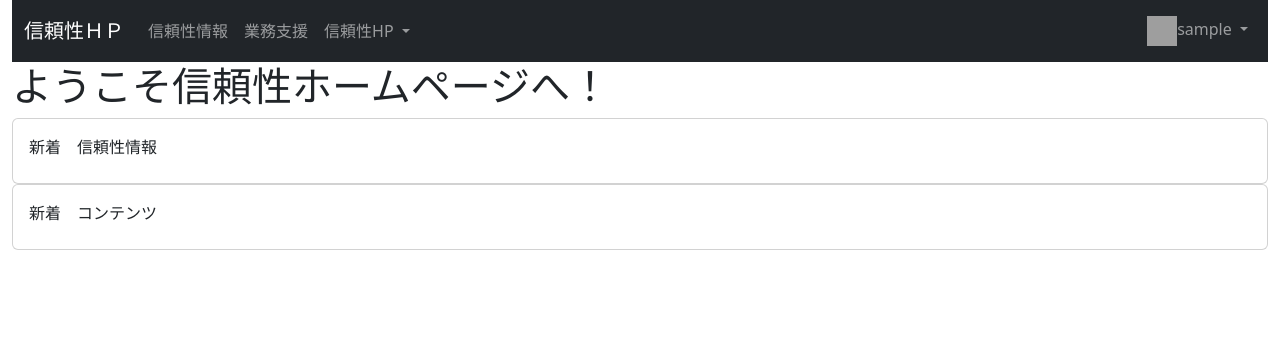
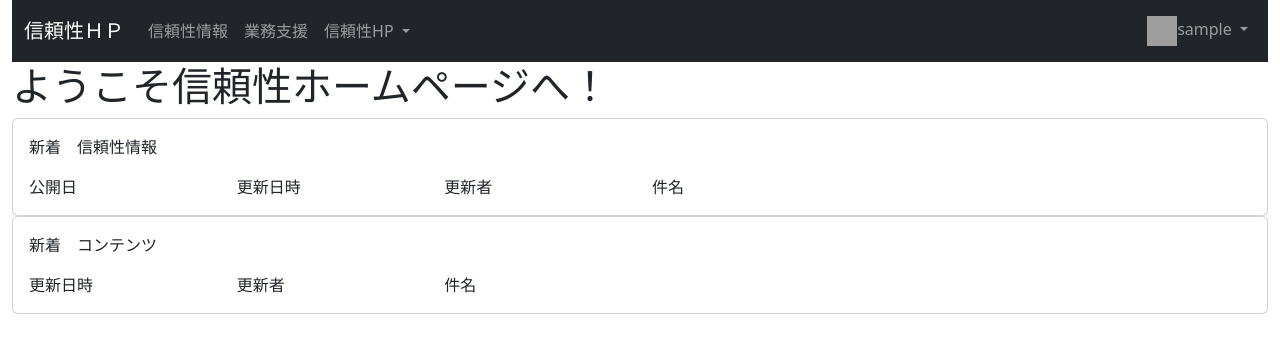
Before and after one commit to anquess/r_info, a Django app: page / in a window 1280 px wide. Shown: the top 362 px of the page. Run offline with Django 3.2, Linux system fonts and the light colour scheme; the visitor is signed in with stand-in values (Sample User, id 1); data that the repository does not hold is empty; parts of the project's set-up code (start-up, migrations or seed data) failed here and were passed over; some libraries are stand-ins or nearby versions; grey boxes are pictures that could not be loaded.

Commit message:
コメント削除とコメントの新着機能

```diff
--- a/rise_info/infos/models.py
+++ b/rise_info/infos/models.py
@@ -123,3 +123,8 @@
 
     class Meta:
         db_table = 'info_comments'
+
+    def save(self, *args, **kwargs):
+        if not self.pk:
+            self.info.save()
+        super(InfoComments, self).save(*args, **kwargs)
--- a/rise_info/infos/urls.py
+++ b/rise_info/infos/urls.py
@@ -8,4 +8,6 @@
     path("<int:info_id>/edit/", views.info_edit, name="info_edit"),
     path("<int:info_id>/del/", views.info_del, name="info_del"),
     path("<int:info_id>/comment/", views.add_comment, name="info_comment"),
+    path("<int:info_id>/comment_del/<int:comment_id>/",
+         views.del_comment, name="info_del_comment"),
 ]
--- a/rise_info/templates/top.html
+++ b/rise_info/templates/top.html
@@ -7,9 +7,20 @@
     <div class="card">
         <div class="card-body">
             <div class="card-title">新着　信頼性情報</div>
+            <p class="card-text">
+            <div class="row">
+                <div class="col-2">公開日</div>
+                <div class="col-2">更新日時</div>
+                <div class="col-2">更新者</div>
+                <div class="col-6">件名</div>
+            </div>
             {% for info in infos %}
-            <p class="card-text">
-                {{info.disclosure_date|date:"Y年m月d日"}} <a href="{% url 'info_detail' info.id %}">{{ info.title }}</a>
+            <div class="row">
+                <div class="col-2">{{info.disclosure_date|date:"Y年m月d日"}}</div>
+                <div class="col-2">{{info.updated_at}}</div>
+                <div class="col-2">{{info.updated_by.first_name}}</div>
+                <div class="col-6"><a href="{% url 'info_detail' info.id %}">{{ info.title }}</a></div>
+            </div>
             </p>
             {%endfor%}
         </div>
@@ -17,10 +28,18 @@
     <div class="card">
         <div class="card-body">
             <div class="card-title">新着　コンテンツ</div>
+            <p class="card-text">
+            <div class="row">
+                <div class="col-2">更新日時</div>
+                <div class="col-2">更新者</div>
+                <div class="col-8">件名</div>
+            </div>
             {% for content in contents %}
-            <p class="card-text">
-                {{content.updated_at|date:"Y年m月d日"}}
-                <a href="{% url 'content_detail' content.id %}">{{ content.title }}</a>
+            <div class="row">
+                <div class="col-2">{{content.updated_at|date:"Y年m月d日"}}</div>
+                <div class="col-2">{{content.updated_by.first_name}}</div>
+                <div class="col-8"><a href="{% url 'content_detail' content.id %}">{{ content.title }}</a></div>
+            </div>
             </p>
             {%endfor%}
         </div>
```
Also changed, not shown: rise_info/infos/views.py (+13 -2 lines), rise_info/templates/baseComment.html (+10 -1 lines).
